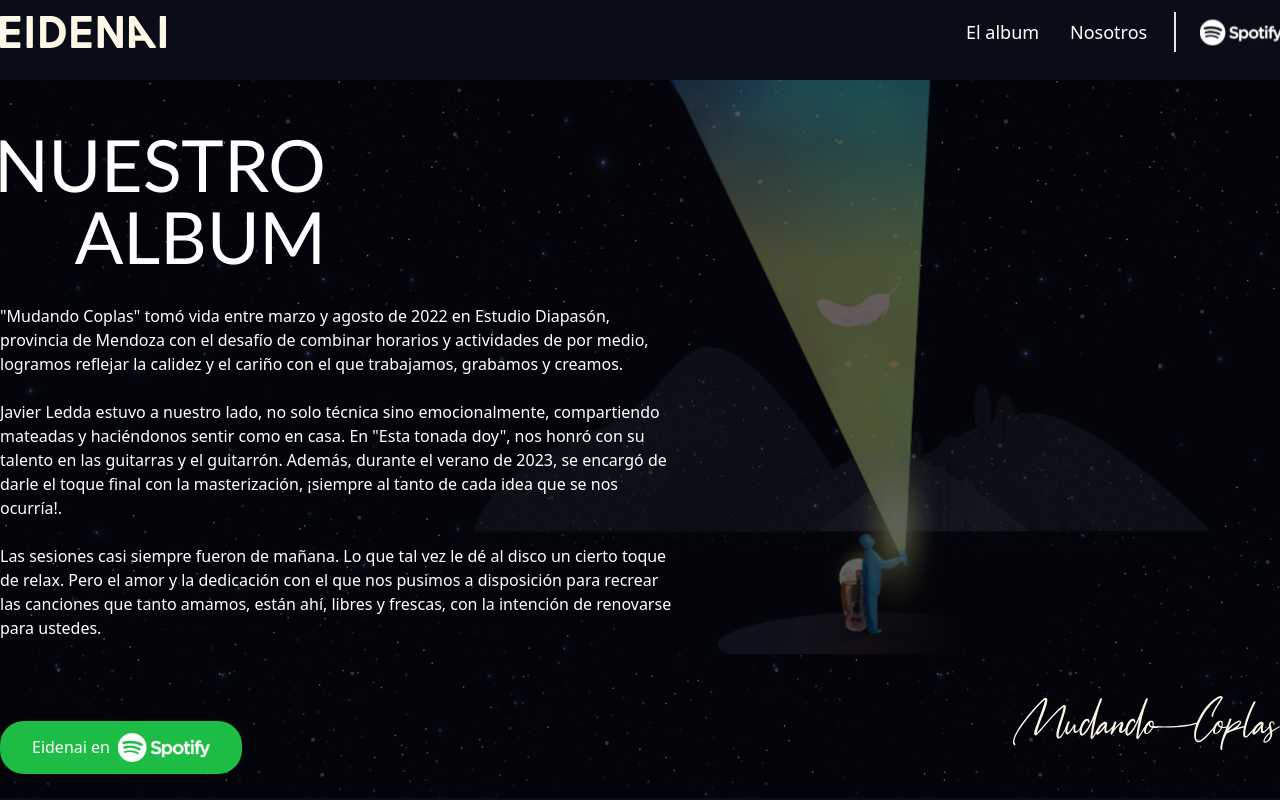
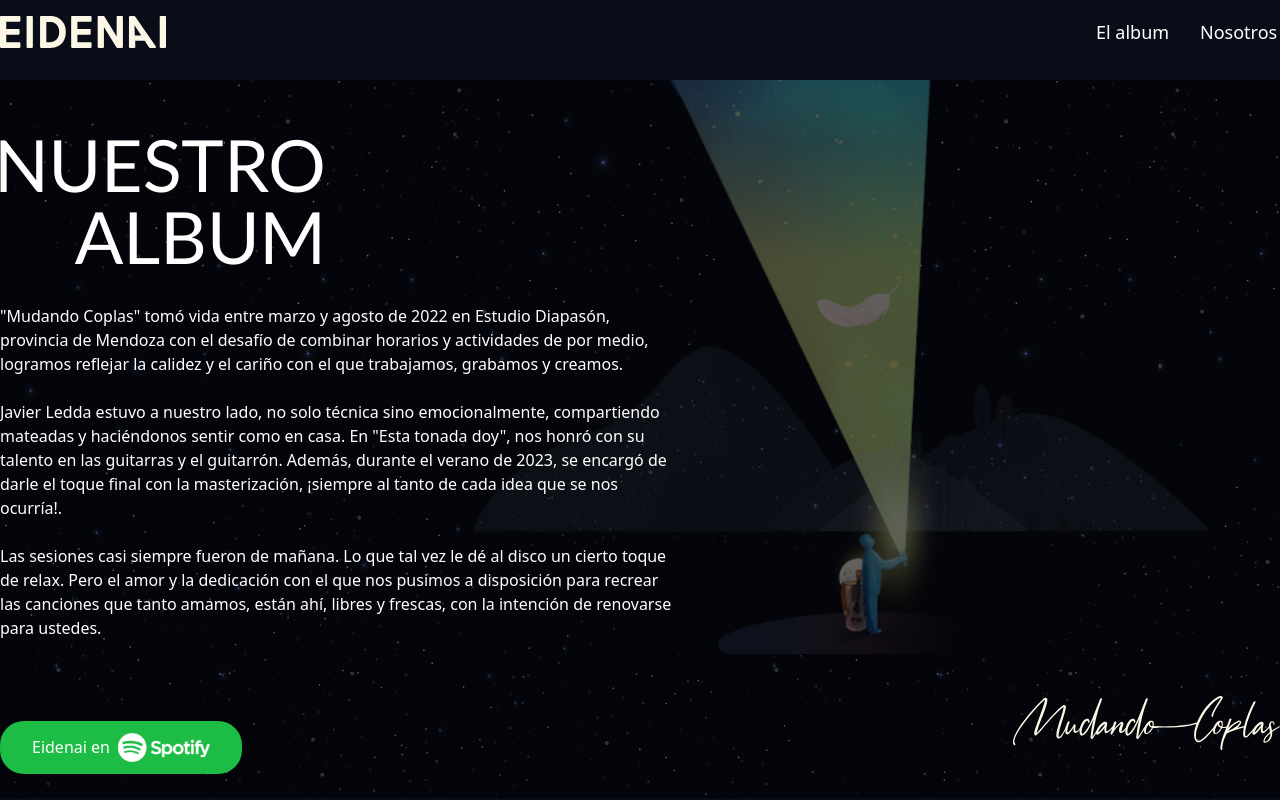
Before and after one commit to julioxr/eidenailanding, a Next.js app: page / in a window 1280 px wide. Shown: the top 800 px of the page. Built offline with nearby package versions, Linux system fonts and the light colour scheme.

Commit message:
Hay un bug en el componente MenuHeader que el hidden de ese div afecta al svg que esta en otro componente que no tienen ninguna relacion, se comenta hasta que se pueda resolver

```diff
--- a/src/components/header/MenuHeader.jsx
+++ b/src/components/header/MenuHeader.jsx
@@ -18,13 +18,15 @@ const MenuHeader = ({ isMenuOpen, setIsMenuOpen }) => {
                         <Link href="#" className="w-20">
                             Nosotros
                         </Link>
-                        <span className="border h-10"></span>
+                        {/* <span className="border h-10"></span>
                         <Link
                             href="https://open.spotify.com/intl-es/artist/71baCB6blbKsE4HjrWbUZn?si=vxEtBkiRTryt3cmEdKi_ng"
                             className="w-20"
                         >
-                            <SpotifyLogo w={"82"} h={"29"} />
-                        </Link>
+                            <button>
+                                <SpotifyLogo w={"82"} h={"29"} />
+                            </button>
+                        </Link> */}
                     </ul>
                 </div>
                 <div
--- a/src/components/hero/Hero.jsx
+++ b/src/components/hero/Hero.jsx
@@ -1,5 +1,6 @@
 "use client";
 import { useState, useEffect } from "react";
+import Link from "next/link";
 import Image from "next/image";
 import DiscName from "@/components/svg/DiscName";
 import SpotifyLogo from "@/components/svg/SpotifyLogo";
@@ -95,12 +96,12 @@ const Hero = () => {
 
                     <div className="flex flex-col justify-center items-center gap-8 xl:flex-row xl:w-full xl:justify-between">
                         <div className="z-20 mt-4">
-                            <a href="https://open.spotify.com/intl-es/artist/71baCB6blbKsE4HjrWbUZn?si=vxEtBkiRTryt3cmEdKi_ng">
+                            <Link href="https://open.spotify.com/intl-es/artist/71baCB6blbKsE4HjrWbUZn?si=vxEtBkiRTryt3cmEdKi_ng">
                                 <button className="flex bg-[#1DBC45] gap-2 items-center py-3 px-8 rounded-3xl justify-self-end">
                                     <h3>Eidenai en</h3>
                                     <SpotifyLogo />
                                 </button>
-                            </a>
+                            </Link>
                         </div>
                         <div className="z-20 mt-4 pb-12">
                             <DiscName />
```
